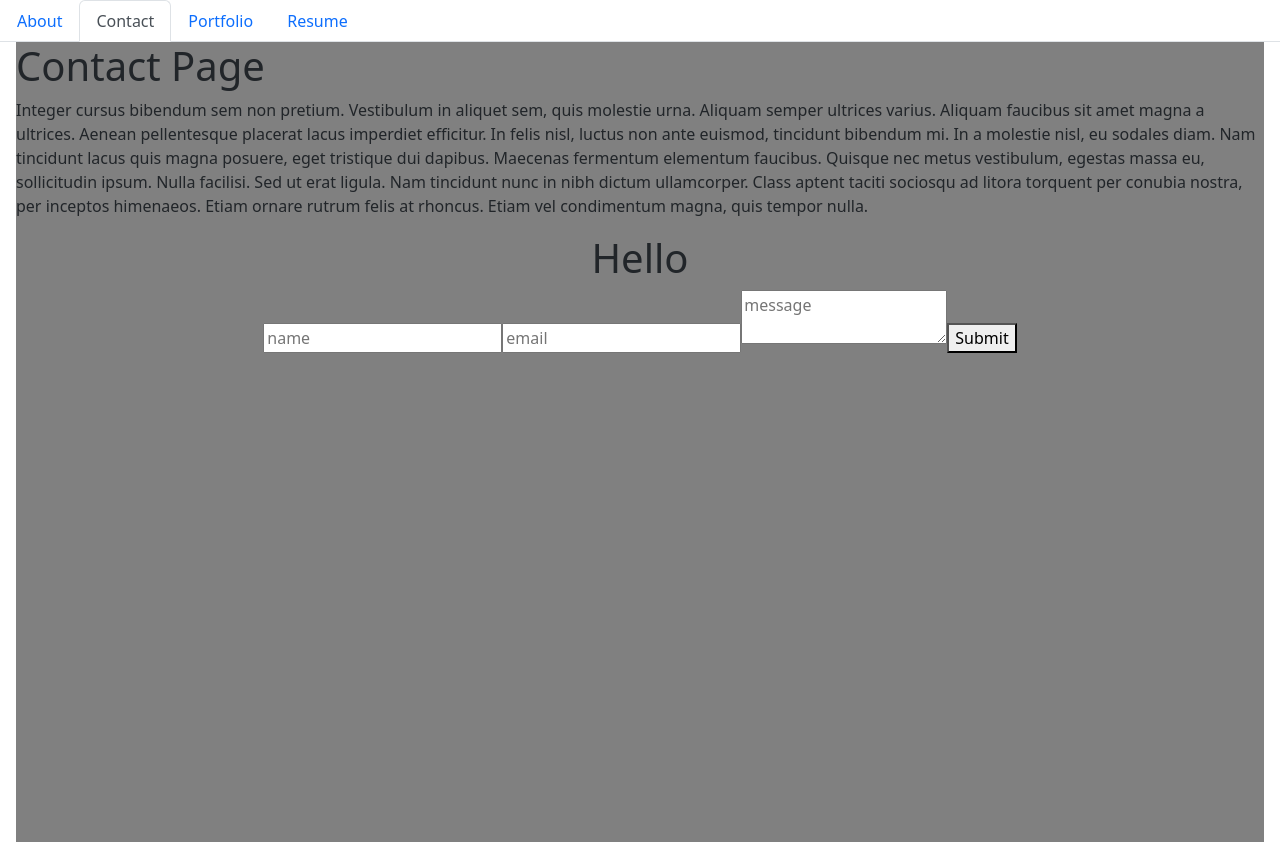
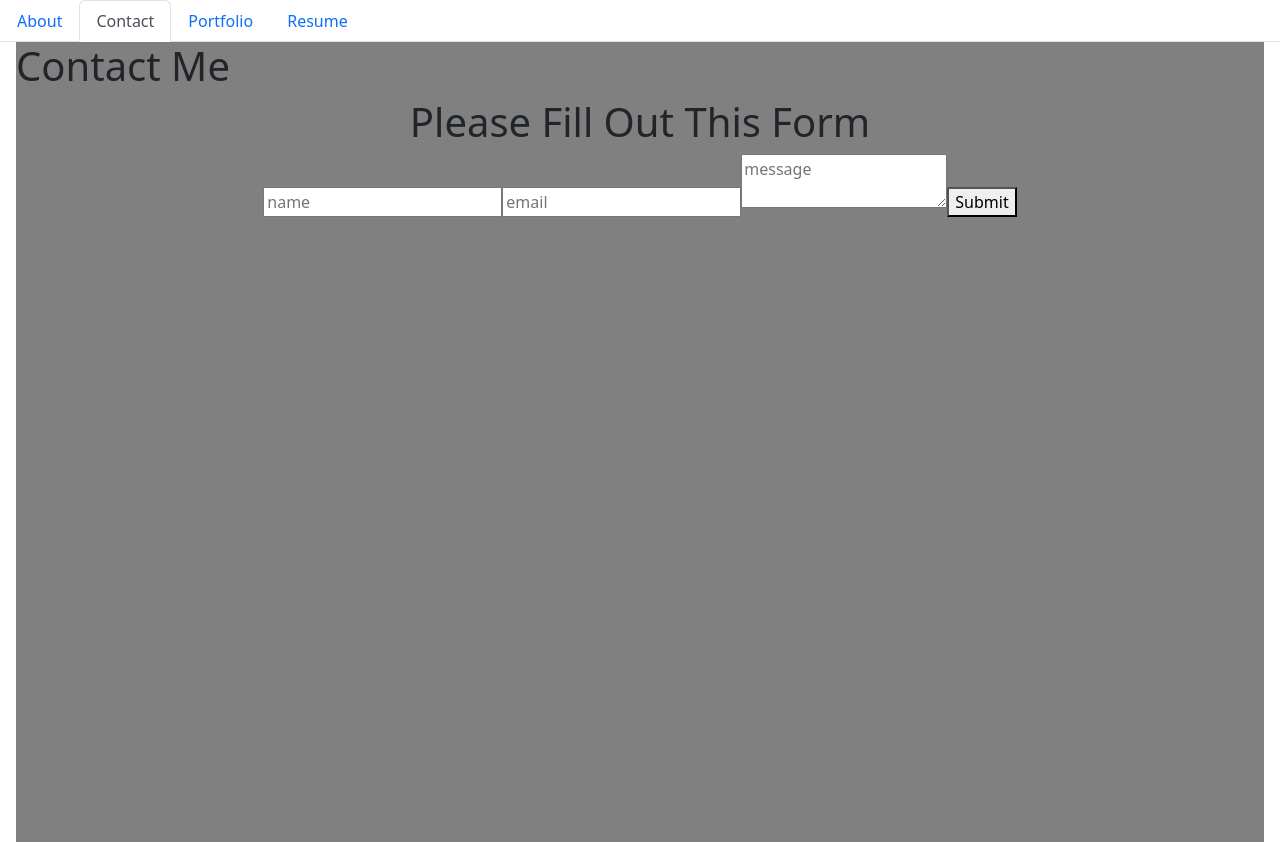
Before and after one commit to DaymenPasick/folio-react, a React (Vite) app: page /Contact in a window 1280 px wide. Built offline with nearby package versions, Linux system fonts and the light colour scheme.

Commit message:
made some edits to Contact page and contact form for criteria

```diff
--- a/src/components/Forms/contactForm.jsx
+++ b/src/components/Forms/contactForm.jsx
@@ -74,7 +74,7 @@ function Form() {
     //taken in by the code above
     return (
         <div className="container text-center">
-        <h1>Hello {contactName}</h1>
+        <h1>Please Fill Out This Form</h1>
         <form className="form" onSubmit={handleFormSubmit}>
           <input
             value={contactName}
--- a/src/pages/Contact.jsx
+++ b/src/pages/Contact.jsx
@@ -5,20 +5,8 @@ import Form from '../components/Forms/contactForm'
 export default function Contact() {
     return (
       <div>
-        <h1>Contact Page</h1>
-        <p>
-          Integer cursus bibendum sem non pretium. Vestibulum in aliquet sem, quis
-          molestie urna. Aliquam semper ultrices varius. Aliquam faucibus sit amet
-          magna a ultrices. Aenean pellentesque placerat lacus imperdiet
-          efficitur. In felis nisl, luctus non ante euismod, tincidunt bibendum
-          mi. In a molestie nisl, eu sodales diam. Nam tincidunt lacus quis magna
-          posuere, eget tristique dui dapibus. Maecenas fermentum elementum
-          faucibus. Quisque nec metus vestibulum, egestas massa eu, sollicitudin
-          ipsum. Nulla facilisi. Sed ut erat ligula. Nam tincidunt nunc in nibh
-          dictum ullamcorper. Class aptent taciti sociosqu ad litora torquent per
-          conubia nostra, per inceptos himenaeos. Etiam ornare rutrum felis at
-          rhoncus. Etiam vel condimentum magna, quis tempor nulla.
-        </p>
+        <h1>Contact Me</h1>
+
           <Form />
       </div>
 
```
